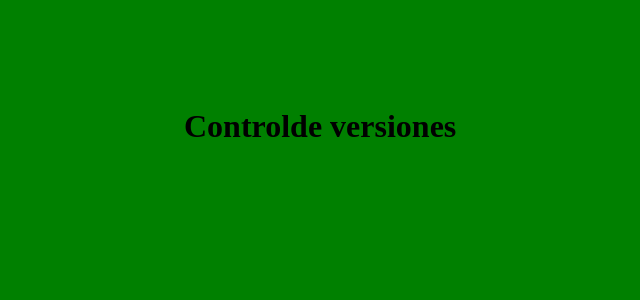
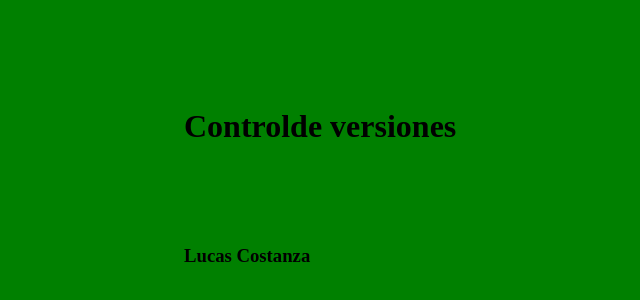
Before and after one commit to Notryal/TP_SO_I4_Equipo_101, a plain HTML site: page index.html in a window 1280 px wide. Shown: the part 92-392 px from the top of the page, without its empty margins (116-756 px from the left). Drawn offline with Linux system fonts and the light colour scheme.

Commit message:
Update ALFA

```diff
--- a/index.html
+++ b/index.html
@@ -8,5 +8,6 @@
 </head>
 <body>
 <h1>Controlde versiones</h1>
+<h3>Lucas Costanza</h3>
 </body>
 </html>
```
